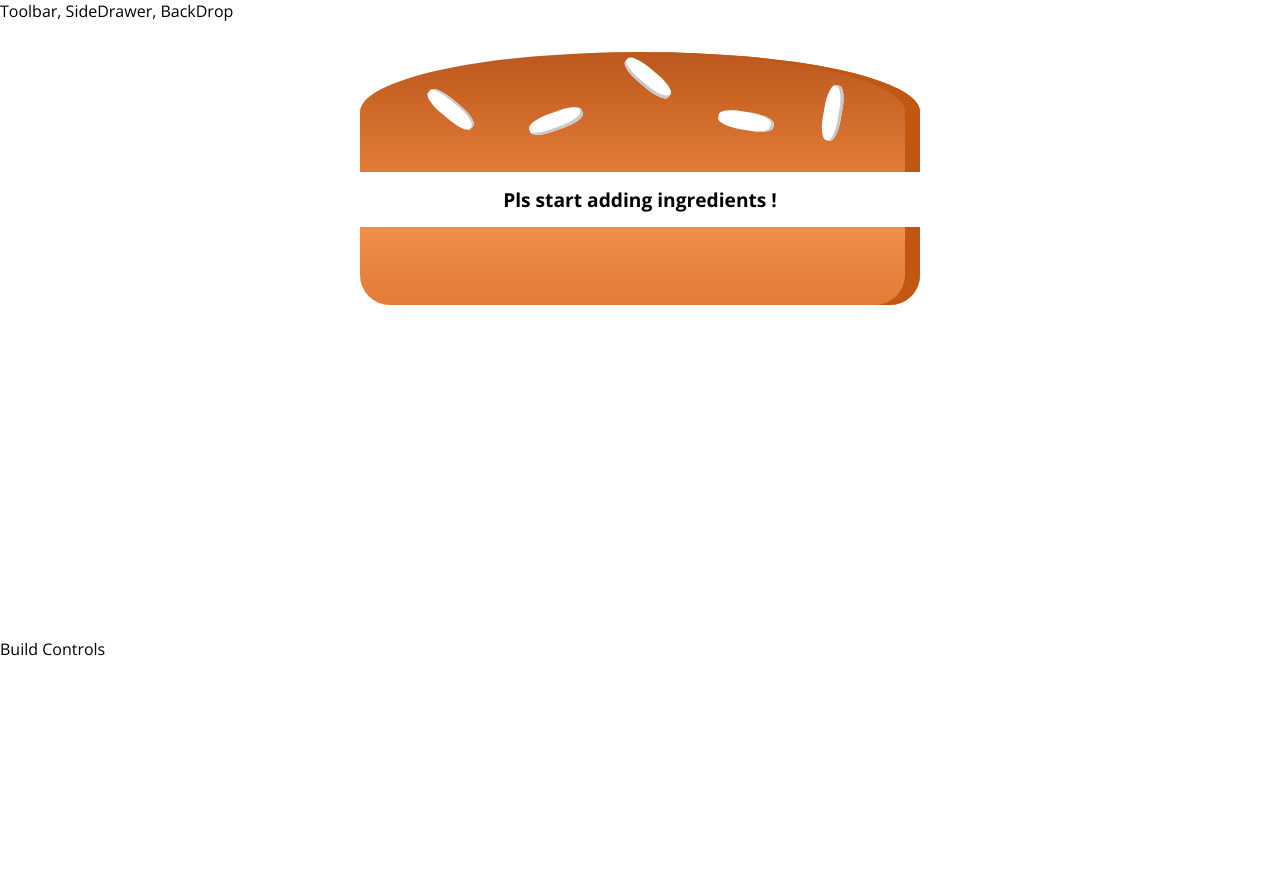
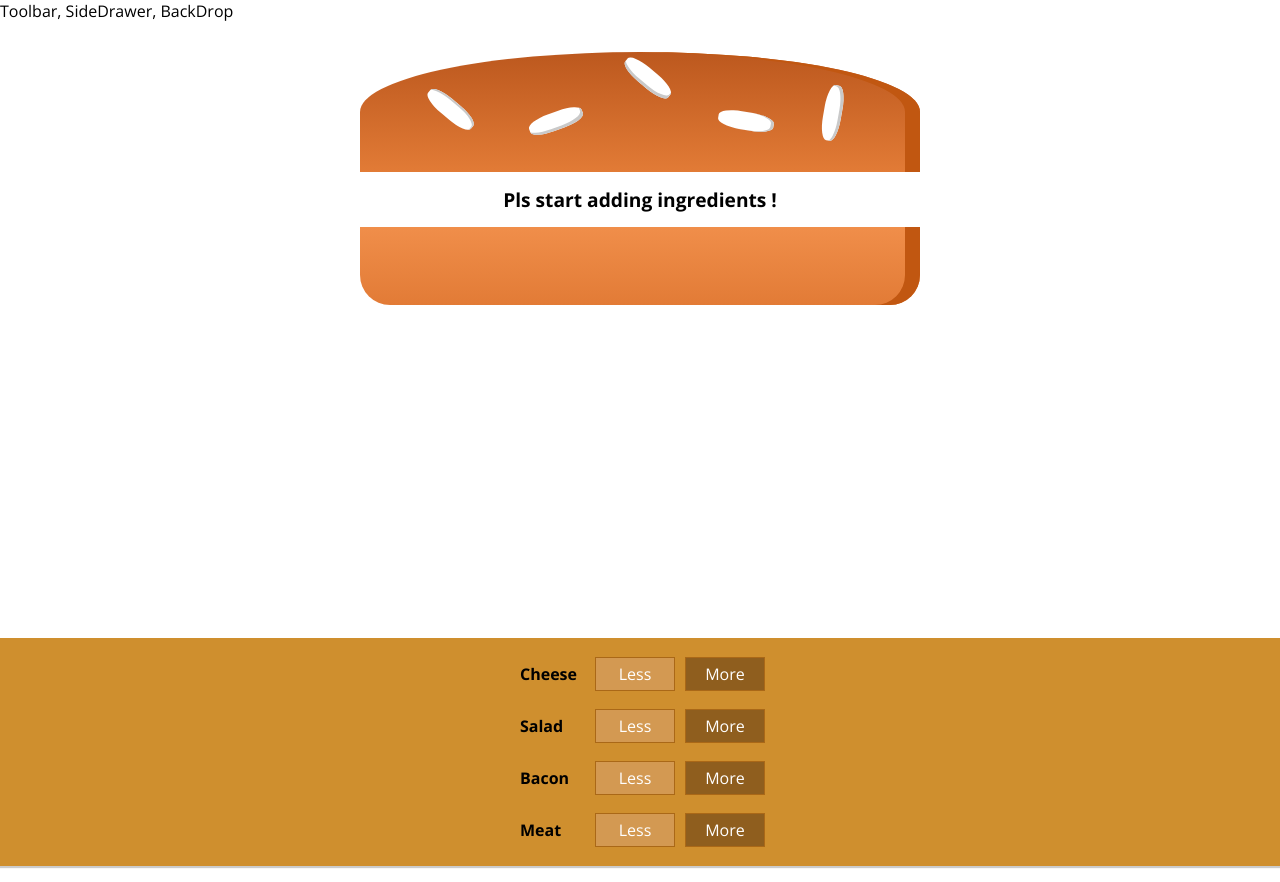
Before and after one commit to pooridev/burger-builder, a React (Create React App) app: page / in a window 1280 px wide. Before the commit the page ends 800 px from the top, so only its background shows below. Built offline with nearby package versions, Linux system fonts and the light colour scheme.

Commit message:
Feat: render buildControls dynamically

```diff
--- a/src/components/Burger/BuildControls/BuildControls.jsx
+++ b/src/components/Burger/BuildControls/BuildControls.jsx
@@ -1,7 +1,18 @@
+import BuildControl from './BuildControl/BuildControl';
+import classes from './BuildControls.module.css'
+const controls = [
+	{ label: 'Cheese', type: 'cheese' },
+	{ label: 'Salad', type: 'salad' },
+	{ label: 'Bacon', type: 'bacon' },
+	{ label: 'Meat', type: 'meat' }
+];
+
 const buildControls = props => (
-  <div>
-
-  </div>
+	<div className={classes.BuildControls}>
+		{controls.map(control => (
+			<BuildControl label={control.label} type={control.type} />
+		))}
+	</div>
 );
 
 export default buildControls;
--- a/src/containers/BurgerBuilder/BurgerBuilder.jsx
+++ b/src/containers/BurgerBuilder/BurgerBuilder.jsx
@@ -2,6 +2,7 @@ import React, { Component } from 'react';
 import Burger from '../../components/Burger/Burger';
 import Aux from '../../hoc/Auxiliary';
 
+import BuildControls from '../../components/Burger/BuildControls/BuildControls';
 class BurgerBuilder extends Component {
 	state = {
 		ingredients: {
@@ -15,7 +16,7 @@ class BurgerBuilder extends Component {
 		return (
 			<Aux>
 				<Burger ingredients={this.state.ingredients} />
-				<div>Build Controls</div>
+				<BuildControls />
 			</Aux>
 		);
 	}
```
